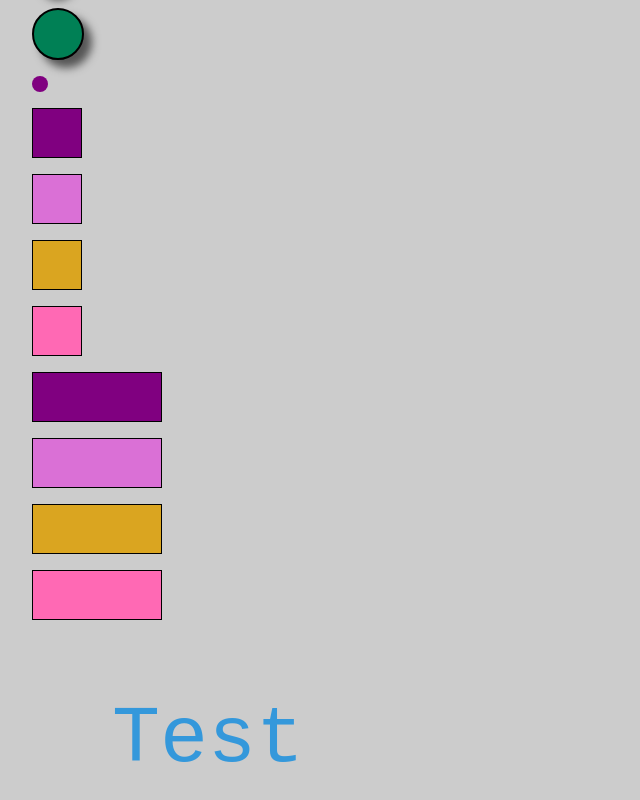
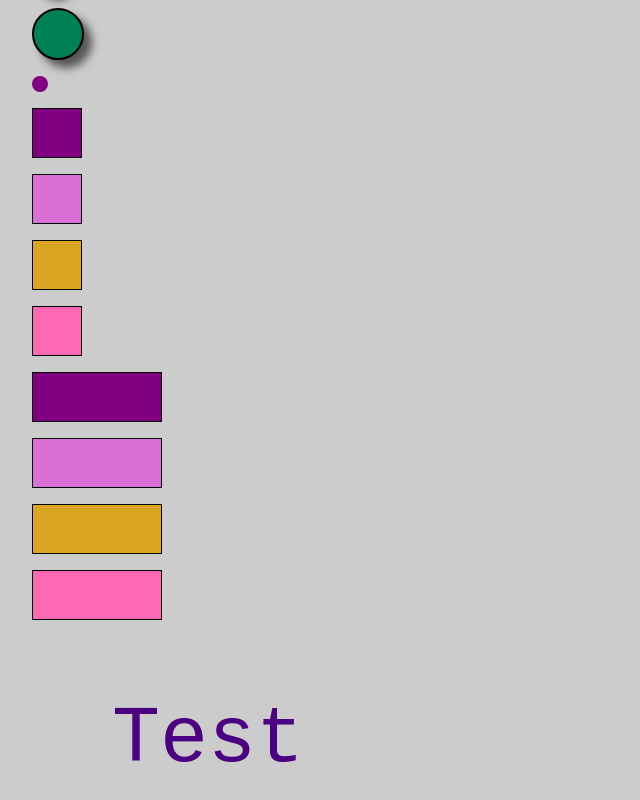
Before and after one commit to Yokosumi/vite_sass_with_use, a React (Vite) app: page / in a window 1280 px wide. Shown: the part 408-1208 px from the top of the page, without its empty margins (0-640 px from the left). Built offline with nearby package versions, Linux system fonts and the light colour scheme; a web font is replaced by a local one.

Commit message:
map example changed

```diff
--- a/src/sass/abstracts/maps.scss
+++ b/src/sass/abstracts/maps.scss
@@ -1,6 +1,6 @@
 $colors: (
   primary: #3498db,
-  secondary: #2ecc71,
+  secondary: indigo,
   accent: #e74c3c,
 );
 
--- a/src/sass/abstracts/mixins/text-mixins.scss
+++ b/src/sass/abstracts/mixins/text-mixins.scss
@@ -1,3 +1,4 @@
+@use "../maps.scss";
 @mixin alert-text($color: #555, $border: 2px solid #333) {
   background-color: $color;
   color: black;
@@ -8,3 +9,9 @@
   background-color: $color;
   @content;
 }
+
+@mixin user-styles($colors: primary, $sizes: medium, $fonts: sans-serif) {
+  color: $colors;
+  margin: $sizes;
+  font-family: $fonts;
+}
--- a/src/sass/components/_messages.scss
+++ b/src/sass/components/_messages.scss
@@ -20,7 +20,7 @@
 }
 
 .user-text {
-  color: map-get($colors, primary);
+  color: map-get($colors, secondary);
   margin: map-get($sizes, medium);
   font-family: map-get($fonts, fontMonoSpace);
   font-size: map-get($sizes, medium);
```
